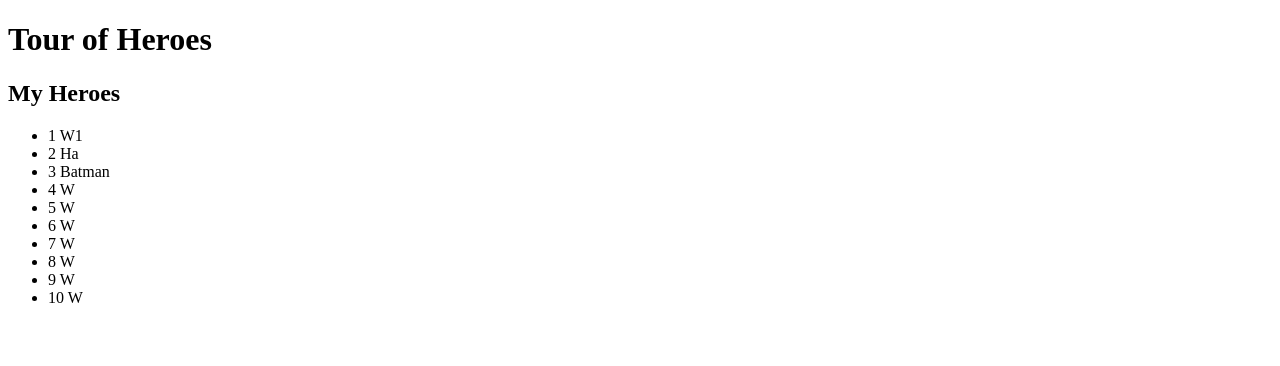
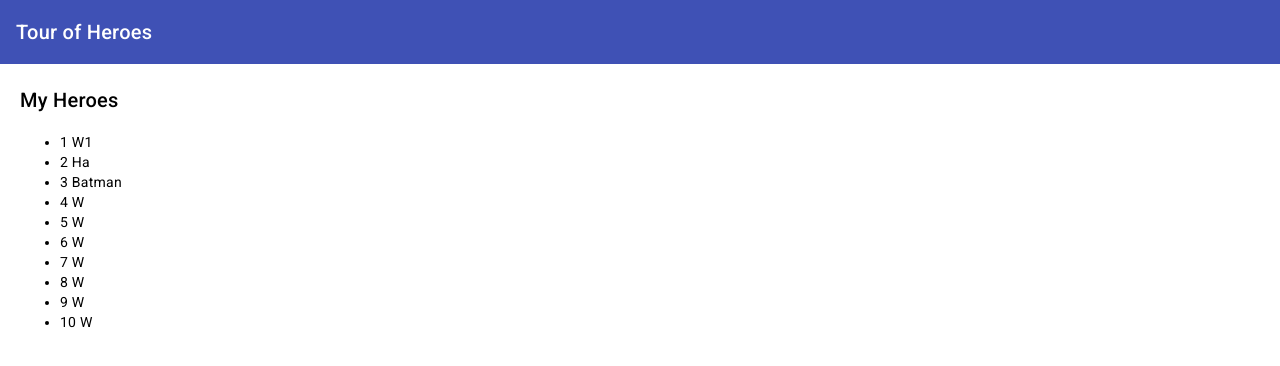
Before and after one commit to flpcosta/curso-tour-of-heroes-frontend, an Angular app: page / in a window 1280 px wide. Shown: the top 366 px of the page. Built offline with nearby package versions, Linux system fonts and the light colour scheme.

Commit message:
Usado o Material

```diff
--- a/angular.json
+++ b/angular.json
@@ -25,6 +25,7 @@
               "src/assets"
             ],
             "styles": [
+              "@angular/material/prebuilt-themes/indigo-pink.css",
               "src/styles.css"
             ],
             "scripts": []
@@ -87,6 +88,7 @@
               "src/assets"
             ],
             "styles": [
+              "@angular/material/prebuilt-themes/indigo-pink.css",
               "src/styles.css"
             ],
             "scripts": []
--- a/package.json
+++ b/package.json
@@ -12,10 +12,13 @@
   "private": true,
   "dependencies": {
     "@angular/animations": "^15.2.0",
+    "@angular/cdk": "^15.2.9",
     "@angular/common": "^15.2.0",
     "@angular/compiler": "^15.2.0",
     "@angular/core": "^15.2.0",
+    "@angular/flex-layout": "^15.0.0-beta.42",
     "@angular/forms": "^15.2.0",
+    "@angular/material": "^15.2.9",
     "@angular/platform-browser": "^15.2.0",
     "@angular/platform-browser-dynamic": "^15.2.0",
     "@angular/router": "^15.2.0",
--- a/src/app/app.component.css
+++ b/src/app/app.component.css
@@ -0,0 +1,3 @@
+.content{
+  margin: 20px;
+}
--- a/src/app/app.component.html
+++ b/src/app/app.component.html
@@ -1,3 +1,8 @@
-<h1>{{ title }}</h1>
 
-<app-heroes></app-heroes>
+<mat-toolbar color="primary">
+  <span>{{ title }}</span>
+</mat-toolbar>
+
+<div class="content">
+  <app-heroes></app-heroes>
+</div>
--- a/src/app/app.module.ts
+++ b/src/app/app.module.ts
@@ -5,6 +5,8 @@
 import { AppComponent } from './app.component';
 import { HeroesComponent } from './heroes/heroes.component';
 import { HeroDetailComponent } from './hero-detail/hero-detail.component';
+import { BrowserAnimationsModule } from '@angular/platform-browser/animations';
+import {MatToolbarModule} from '@angular/material/toolbar';
 
 @NgModule({
   declarations: [
@@ -14,7 +16,9 @@
   ],
   imports: [
     BrowserModule,
-    FormsModule
+    FormsModule,
+    BrowserAnimationsModule,
+    MatToolbarModule
   ],
   providers: [],
   bootstrap: [AppComponent]
--- a/src/index.html
+++ b/src/index.html
@@ -6,8 +6,11 @@
   <base href="/">
   <meta name="viewport" content="width=device-width, initial-scale=1">
   <link rel="icon" type="image/x-icon" href="favicon.ico">
+  <link rel="preconnect" href="https://fonts.gstatic.com">
+  <link href="https://fonts.googleapis.com/css2?family=Roboto:wght@300;400;500&display=swap" rel="stylesheet">
+  <link href="https://fonts.googleapis.com/icon?family=Material+Icons" rel="stylesheet">
 </head>
-<body>
+<body class="mat-typography">
   <app-root></app-root>
 </body>
 </html>
--- a/src/styles.css
+++ b/src/styles.css
@@ -1 +1,4 @@
 /* You can add global styles to this file, and also import other style files */
+
+html, body { height: 100%; }
+body { margin: 0; font-family: Roboto, "Helvetica Neue", sans-serif; }
```
Also changed, not shown: 1 other file (tests, documents, lock files or other folders).
